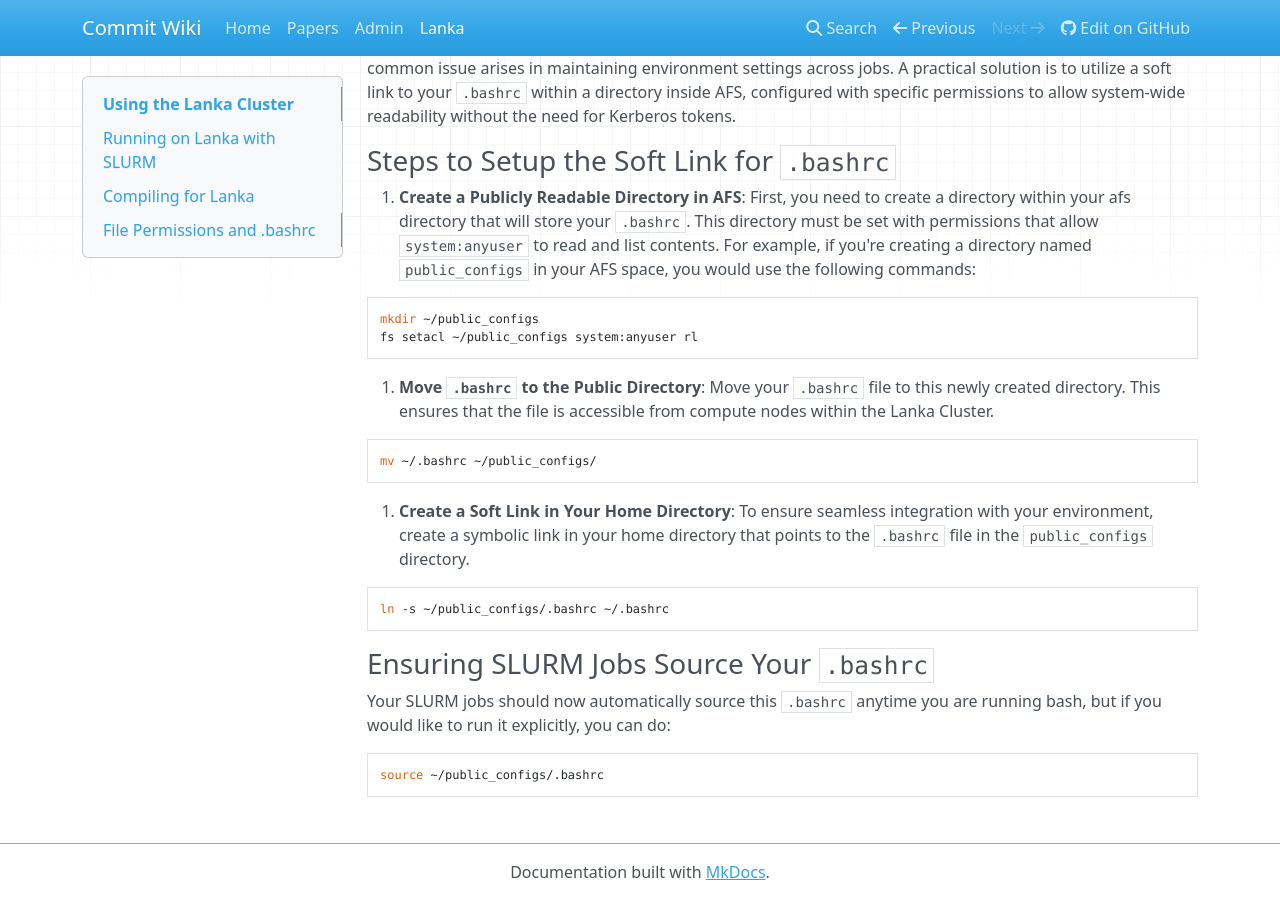
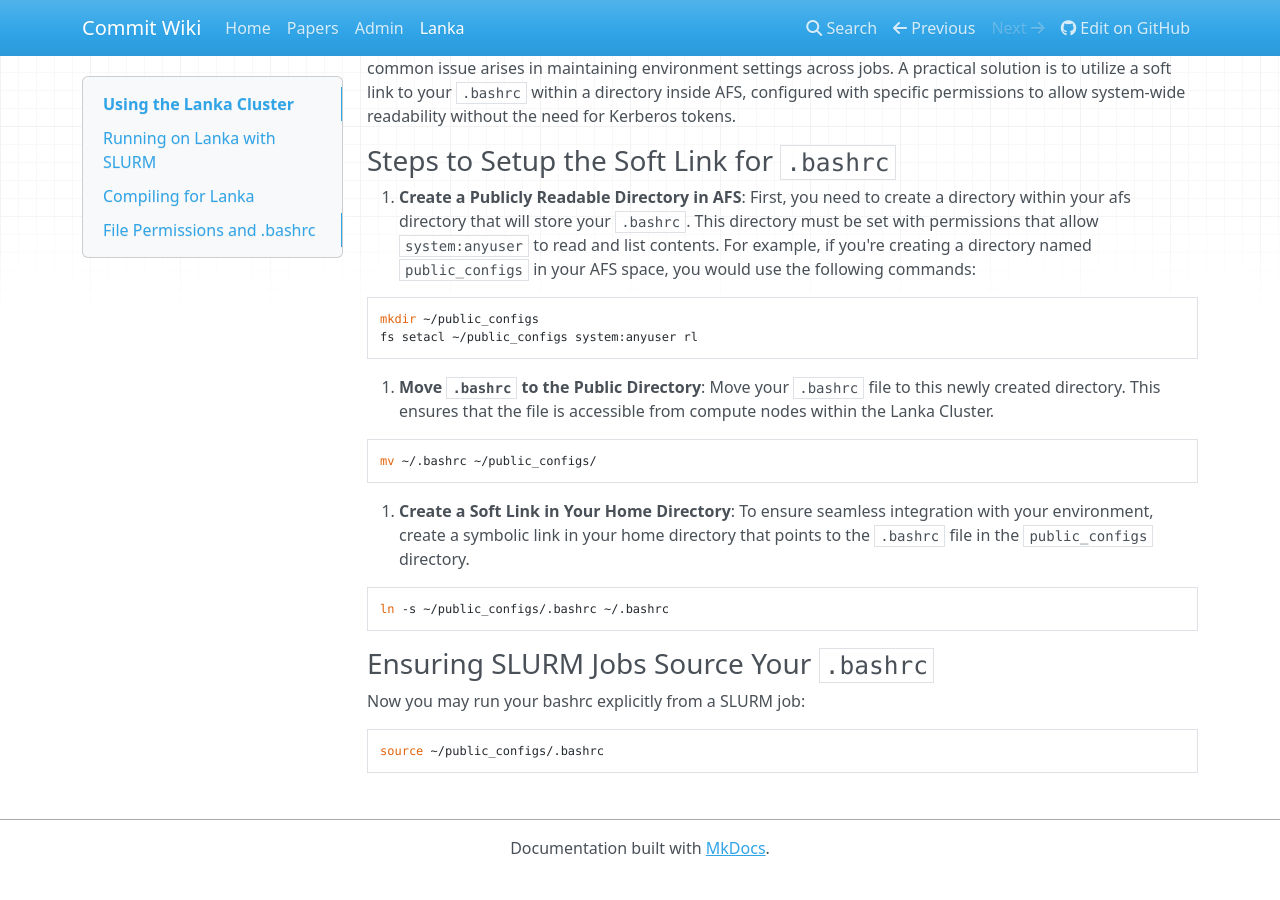
Before and after one commit to mit-commit/commit-wiki, an MkDocs documentation site: the page built from docs/lanka.md, in a window 1280 px wide and 900 px high, scrolled down 1752 px. Built offline with MkDocs 1.6.1, drawn with Linux system fonts in a browser that asks for light colours; nearby versions of some CDN libraries; after the commit the page ends 2628 px from its top, so only the background shows below that.

Commit message:
Update lanka.md

````diff
--- a/docs/lanka.md
+++ b/docs/lanka.md
@@ -87,7 +87,7 @@ ln -s ~/public_configs/.bashrc ~/.bashrc
 
 ### Ensuring SLURM Jobs Source Your `.bashrc`
 
-Your SLURM jobs should now automatically source this `.bashrc` anytime you are running bash, but if you would like to run it explicitly, you can do:
+Now you may run your bashrc explicitly from a SLURM job:
 
 ```bash
 source ~/public_configs/.bashrc
````
